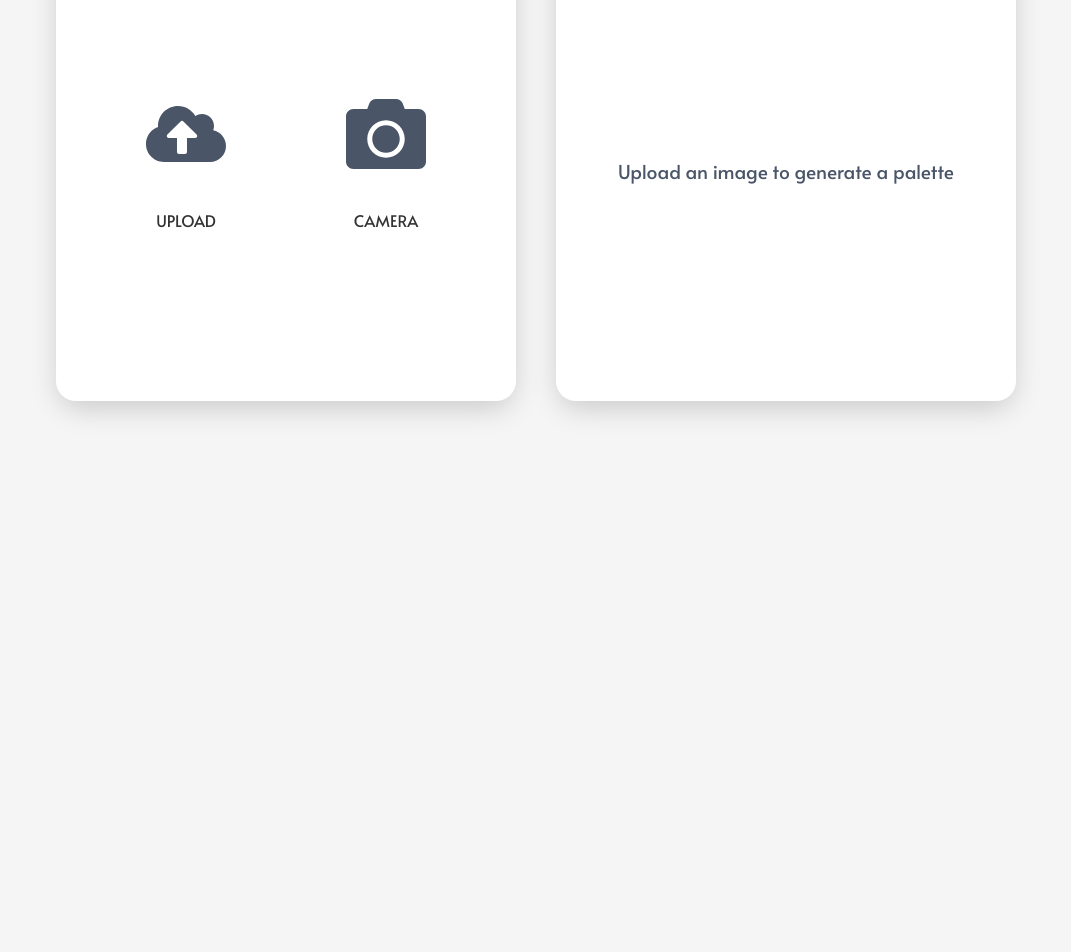
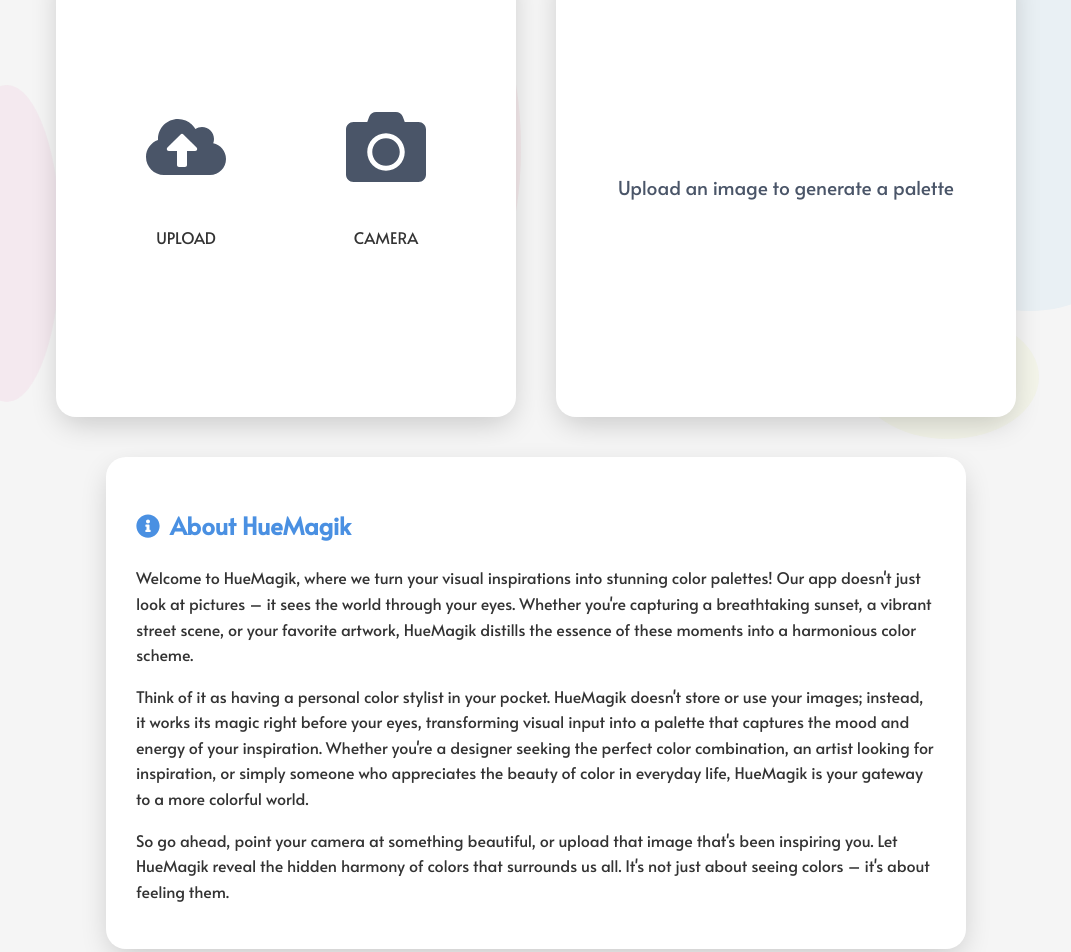
Before and after one commit to joyinfant99/huemagik-app, a React (Create React App) app: page / in a window 1280 px wide. Shown: the part 300-1252 px from the top of the page, without its empty margins (104-1175 px from the left). Before the commit the page ends 800 px from the top, so only its background shows below. Built offline with nearby package versions, Linux system fonts and the light colour scheme.

Commit message:
version2

```diff
--- a/src/App.css
+++ b/src/App.css
@@ -1,17 +1,29 @@
 @import url('https://fonts.googleapis.com/css2?family=Alata&family=Inter:wght@300;400;700&display=swap');
+
+:root {
+  --primary-color: #4A90E2;
+  --primary-hover: #3A7BC8;
+  --text-color: #333;
+  --background-color: #F5F5F5;
+  --box-shadow: 0 10px 30px -5px rgba(0, 0, 0, 0.2);
+}
 
 body {
   font-family: 'Alata', sans-serif;
-  background-color: #F5F5F5;
+  background-color: var(--background-color);
   margin: 0;
   padding: 0;
-  color: #333;
+  color: var(--text-color);
+  line-height: 1.6;
+  overflow-x: hidden;
 }
 
 .container {
   max-width: 1200px;
   margin: 0 auto;
   padding: 40px 20px;
+  position: relative;
+  z-index: 1;
 }
 
 .header {
@@ -21,22 +33,25 @@
 
 .title {
   font-family: 'Alata', sans-serif;
-  font-size: 3.5rem;
+  font-size: clamp(2.5rem, 5vw, 3.5rem);
   font-weight: 400;
   margin-bottom: 10px;
   color: #1a202c;
+  animation: fadeInDown 1s ease-out;
 }
 
 .subtitle {
   font-family: 'Alata', sans-serif;
-  font-size: 1.2rem;
+  font-size: clamp(1rem, 2vw, 1.2rem);
   color: #4a5568;
+  animation: fadeInUp 1s ease-out;
 }
 
 .content {
   display: flex;
   justify-content: center;
   gap: 40px;
+  flex-wrap: wrap;
 }
 
 .box {
@@ -45,8 +60,13 @@
   background-color: #fff;
   border-radius: 20px;
   padding: 30px;
-  box-shadow: 0 10px 30px -5px rgba(0, 0, 0, 0.2);
-  transition: box-shadow 0.3s ease;
+  box-shadow: var(--box-shadow);
+  transition: box-shadow 0.3s ease, transform 0.3s ease;
+  animation: fadeIn 1s ease-out;
+}
+
+.box:hover {
+  transform: translateY(-5px);
 }
 
 .inner-box {
@@ -68,11 +88,12 @@
   cursor: pointer;
   padding: 20px;
   border-radius: 10px;
-  transition: background-color 0.3s ease;
+  transition: background-color 0.3s ease, transform 0.3s ease;
 }
 
 .upload-option:hover {
   background-color: #f7fafc;
+  transform: scale(1.05);
 }
 
 .icon {
@@ -84,10 +105,12 @@
 
 .uploaded-image-container {
   position: relative;
+  width: 100%;
   height: 100%;
   display: flex;
   justify-content: center;
   align-items: center;
+  overflow: hidden;
 }
 
 .uploaded-image {
@@ -108,7 +131,7 @@
   border-radius: 50%;
   cursor: pointer;
   font-size: 1rem;
-  transition: background-color 0.3s ease;
+  transition: background-color 0.3s ease, transform 0.3s ease;
   display: flex;
   justify-content: center;
   align-items: center;
@@ -116,6 +139,7 @@
 
 .delete-btn:hover {
   background-color: rgba(197, 48, 48, 1);
+  transform: scale(1.1);
 }
 
 .palette-navigation {
@@ -132,11 +156,12 @@
   color: #4a5568;
   cursor: pointer;
   padding: 10px;
-  transition: color 0.3s ease;
+  transition: color 0.3s ease, transform 0.3s ease;
 }
 
 .nav-btn:hover {
   color: #2d3748;
+  transform: scale(1.1);
 }
 
 .palette-colors {
@@ -154,6 +179,11 @@
   align-items: center;
   justify-content: center;
   position: relative;
+  transition: transform 0.3s ease;
+}
+
+.color-bar:hover {
+  transform: scale(1.02);
 }
 
 .color-code {
@@ -172,7 +202,7 @@
 }
 
 .download-btn {
-  background-color: #4A90E2;
+  background-color: var(--primary-color);
   color: #fff;
   border: none;
   padding: 12px 20px;
@@ -180,11 +210,12 @@
   cursor: pointer;
   font-size: 1rem;
   font-weight: 500;
-  transition: background-color 0.3s ease;
+  transition: background-color 0.3s ease, transform 0.3s ease;
 }
 
 .download-btn:hover {
-  background-color: #3A7BC8;
+  background-color: var(--primary-hover);
+  transform: translateY(-2px);
 }
 
 .message {
@@ -197,6 +228,71 @@
   color: #e53e3e;
 }
 
+.camera-container {
+  width: 100%;
+  height: 100%;
+  display: flex;
+  flex-direction: column;
+  align-items: center;
+  justify-content: center;
+}
+
+.camera-container video {
+  width: 100%;
+  max-height: 80%;
+  object-fit: cover;
+}
+
+.camera-container button {
+  margin-top: 10px;
+  padding: 10px 20px;
+  background-color: #4A90E2;
+  color: white;
+  border: none;
+  border-radius: 5px;
+  cursor: pointer;
+}
+
+/* Background Animation */
+.background-animation {
+  position: fixed;
+  top: 0;
+  left: 0;
+  width: 100%;
+  height: 100%;
+  z-index: -1;
+  overflow: hidden;
+}
+
+.color-circle {
+  position: absolute;
+  border-radius: 50%;
+  opacity: 0.1;
+  animation: float 20s infinite ease-in-out;
+}
+
+@keyframes float {
+  0%, 100% { transform: translate(0, 0); }
+  25% { transform: translate(5%, 5%); }
+  50% { transform: translate(-5%, 10%); }
+  75% { transform: translate(10%, -5%); }
+}
+
+@keyframes fadeIn {
+  from { opacity: 0; }
+  to { opacity: 1; }
+}
+
+@keyframes fadeInDown {
+  from { opacity: 0; transform: translateY(-20px); }
+  to { opacity: 1; transform: translateY(0); }
+}
+
+@keyframes fadeInUp {
+  from { opacity: 0; transform: translateY(20px); }
+  to { opacity: 1; transform: translateY(0); }
+}
+
 @media (max-width: 900px) {
   .content {
     flex-direction: column;
@@ -204,10 +300,75 @@
   }
 
   .box {
-    width: 100%;
-    max-width: 400px;
+    width: 90%;
+    max-width: 350px;
     height: auto;
     aspect-ratio: 1 / 1;
     margin-bottom: 20px;
+    padding: 20px;
+  }
+
+  .icon {
+    width: 60px;
+    height: 60px;
+  }
+
+  .palette-navigation {
+    height: 250px;
   }
 }
+
+@media (max-width: 480px) {
+  .box {
+    max-width: 300px;
+    padding: 15px;
+  }
+
+  .download-buttons {
+    flex-direction: column;
+    gap: 10px;
+  }
+
+  .download-btn {
+    width: 100%;
+  }
+
+  .icon {
+    width: 50px;
+    height: 50px;
+  }
+
+  .palette-navigation {
+    height: 200px;
+  }
+}
+
+.about-section {
+  background-color: #fff;
+  border-radius: 20px;
+  padding: 30px;
+  margin-top: 40px;
+  box-shadow: var(--box-shadow);
+  max-width: 800px;
+  margin-left: auto;
+  margin-right: auto;
+}
+
+.about-section h2 {
+  color: var(--primary-color);
+  margin-bottom: 20px;
+  display: flex;
+  align-items: center;
+  gap: 10px;
+}
+
+.about-section p {
+  margin-bottom: 15px;
+  line-height: 1.6;
+}
+
+@media (max-width: 768px) {
+  .about-section {
+    padding: 20px;
+  }
+}
--- a/src/App.js
+++ b/src/App.js
@@ -1,10 +1,10 @@
-import React, { useState, useRef } from 'react';
+import React, { useState, useEffect, useRef } from 'react';
 import axios from 'axios';
 import { motion } from 'framer-motion';
-import { FaCloudUploadAlt, FaCamera, FaChevronLeft, FaChevronRight, FaTimes } from 'react-icons/fa';
+import { FaCloudUploadAlt, FaCamera, FaChevronLeft, FaChevronRight, FaTimes, FaInfoCircle } from 'react-icons/fa';
+import { jsPDF } from "jspdf";
 import './App.css';
 
-// API URL
 const API_URL = 'https://huemagik-render.onrender.com';
 
 function App() {
@@ -13,8 +13,19 @@
   const [isLoading, setIsLoading] = useState(false);
   const [error, setError] = useState(null);
   const [uploadedImage, setUploadedImage] = useState(null);
+  const [isMobile, setIsMobile] = useState(false);
+  const [showCamera, setShowCamera] = useState(false);
   const videoRef = useRef(null);
   const canvasRef = useRef(null);
+
+  useEffect(() => {
+    const checkMobile = () => {
+      setIsMobile(window.innerWidth <= 768);
+    };
+    checkMobile();
+    window.addEventListener('resize', checkMobile);
+    return () => window.removeEventListener('resize', checkMobile);
+  }, []);
 
   const processImage = async (file) => {
     setIsLoading(true);
@@ -22,12 +33,14 @@
 
     const formData = new FormData();
     formData.append('image', file);
-    formData.append('colors', 5);  // Number of colours to extract
+    formData.append('colors', 5);  // Number of colors to extract
 
     try {
       const response = await axios.post(`${API_URL}/process_image`, formData, {
-        headers: { 'Content-Type': 'multipart/form-data' },
-        withCredentials: true
+        headers: {
+          'Content-Type': 'multipart/form-data',
+        },
+        withCredentials: false,
       });
 
       if (response.data && response.data.colors) {
@@ -42,7 +55,13 @@
       }
     } catch (error) {
       console.error('Error processing image:', error);
-      setError(`Failed to process the image: ${error.message}`);
+      if (error.response) {
+        setError(`Server error: ${error.response.status} - ${error.response.data}`);
+      } else if (error.request) {
+        setError('No response received from server. Please check your internet connection.');
+      } else {
+        setError(`Error: ${error.message}`);
+      }
     } finally {
       setIsLoading(false);
     }
@@ -56,22 +75,16 @@
     }
   };
 
-  const deleteImage = () => {
-    setUploadedImage(null);
-    setPalette([]);
-    setError(null);
-  };
-
-  const openCamera = async () => {
+  const startCamera = async () => {
     try {
       const stream = await navigator.mediaDevices.getUserMedia({ video: true });
       if (videoRef.current) {
         videoRef.current.srcObject = stream;
-        videoRef.current.play();
+        setShowCamera(true);
       }
     } catch (err) {
-      console.error("Error accessing camera:", err);
-      setError("Failed to access camera. Please make sure you've granted the necessary permissions.");
+      console.error("Error accessing the camera:", err);
+      setError("Unable to access the camera. Please make sure you've granted the necessary permissions.");
     }
   };
 
@@ -79,22 +92,22 @@
     if (videoRef.current && canvasRef.current) {
       const context = canvasRef.current.getContext('2d');
       context.drawImage(videoRef.current, 0, 0, canvasRef.current.width, canvasRef.current.height);
-      const imageDataUrl = canvasRef.current.toDataURL('image/jpeg');
-      setUploadedImage(imageDataUrl);
+      canvasRef.current.toBlob((blob) => {
+        const file = new File([blob], "camera-capture.jpg", { type: "image/jpeg" });
+        setUploadedImage(URL.createObjectURL(file));
+        processImage(file);
+      }, 'image/jpeg');
+      setShowCamera(false);
+      if (videoRef.current.srcObject) {
+        videoRef.current.srcObject.getTracks().forEach(track => track.stop());
+      }
+    }
+  };
 
-      // Convert data URL to File object
-      fetch(imageDataUrl)
-        .then(res => res.blob())
-        .then(blob => {
-          const file = new File([blob], "camera_capture.jpg", { type: "image/jpeg" });
-          processImage(file);
-        });
-
-      // Stop the video stream
-      const stream = videoRef.current.srcObject;
-      const tracks = stream.getTracks();
-      tracks.forEach(track => track.stop());
-    }
+  const deleteImage = () => {
+    setUploadedImage(null);
+    setPalette([]);
+    setError(null);
   };
 
   const navigatePalette = (direction) => {
@@ -108,41 +121,27 @@
   };
 
   const downloadPalette = (format) => {
-    if (palette.length === 0) {
-      setError("No palette to download. Please upload an image first.");
-      return;
-    }
-
     if (format === 'pdf') {
-      // For PDF, we'll use jsPDF library
-      import('jspdf').then((jsPDF) => {
-        const { jsPDF: JsPDF } = jsPDF;
-        const doc = new JsPDF();
-
-        palette.forEach((color, index) => {
-          doc.setFillColor(color.hex);
-          doc.rect(20, 20 + (index * 40), 40, 30, 'F');
-          doc.setTextColor(0);
-          doc.text(`${color.hex} - RGB(${color.rgb})`, 70, 35 + (index * 40));
-        });
-
-        doc.save("palette.pdf");
+      const pdf = new jsPDF();
+      palette.forEach((color, index) => {
+        pdf.setFillColor(color.hex);
+        pdf.rect(20, 20 + (index * 40), 170, 30, 'F');
+        pdf.setTextColor(0);
+        pdf.text(`${color.hex} - RGB(${color.rgb})`, 25, 40 + (index * 40));
       });
+      pdf.save("palette.pdf");
     } else if (format === 'png') {
-      // For PNG, we'll use canvas
       const canvas = document.createElement('canvas');
+      canvas.width = 300;
+      canvas.height = palette.length * 60;
       const ctx = canvas.getContext('2d');
-      canvas.width = 300;
-      canvas.height = palette.length * 50;
-
       palette.forEach((color, index) => {
         ctx.fillStyle = color.hex;
-        ctx.fillRect(0, index * 50, 300, 40);
+        ctx.fillRect(0, index * 60, 300, 50);
         ctx.fillStyle = 'black';
         ctx.font = '12px Arial';
-        ctx.fillText(`${color.hex} - RGB(${color.rgb})`, 10, (index * 50) + 25);
+        ctx.fillText(`${color.hex} - RGB(${color.rgb})`, 10, (index * 60) + 40);
       });
-
       const link = document.createElement('a');
       link.download = 'palette.png';
       link.href = canvas.toDataURL();
@@ -163,14 +162,19 @@
       </motion.header>
       <div className="content">
         <motion.div
-          className="box upload-box"
+          className={`box upload-box ${isMobile ? 'mobile' : ''}`}
           whileHover={{ boxShadow: '0 20px 40px -5px rgba(0, 0, 0, 0.3)' }}
           initial={{ opacity: 0, x: -50 }}
           animate={{ opacity: 1, x: 0 }}
           transition={{ duration: 0.5 }}
         >
           <div className="inner-box">
-            {uploadedImage ? (
+            {showCamera ? (
+              <div className="camera-container">
+                <video ref={videoRef} autoPlay playsInline />
+                <button onClick={captureImage}>Capture</button>
+              </div>
+            ) : uploadedImage ? (
               <div className="uploaded-image-container">
                 <img src={uploadedImage} alt="Uploaded" className="uploaded-image" />
                 <motion.button
@@ -197,7 +201,7 @@
                   className="upload-option"
                   whileHover={{ scale: 1.1 }}
                   whileTap={{ scale: 0.9 }}
-                  onClick={openCamera}
+                  onClick={startCamera}
                 >
                   <FaCamera className="icon" />
                   <p>CAMERA</p>
@@ -211,22 +215,11 @@
               onChange={handleUpload}
               style={{ display: 'none' }}
             />
-            <video ref={videoRef} style={{ display: 'none' }} />
             <canvas ref={canvasRef} style={{ display: 'none' }} width="640" height="480" />
-            {videoRef.current && videoRef.current.srcObject && (
-              <motion.button
-                className="capture-btn"
-                whileHover={{ scale: 1.1 }}
-                whileTap={{ scale: 0.9 }}
-                onClick={captureImage}
-              >
-                Capture
-              </motion.button>
-            )}
           </div>
         </motion.div>
         <motion.div
-          className="box palette-box"
+          className={`box palette-box ${isMobile ? 'mobile' : ''}`}
           whileHover={{ boxShadow: '0 20px 40px -5px rgba(0, 0, 0, 0.3)' }}
           initial={{ opacity: 0, x: 50 }}
           animate={{ opacity: 1, x: 0 }}
@@ -287,6 +280,49 @@
           </div>
         </motion.div>
       </div>
+      <motion.div
+        className="about-section"
+        initial={{ opacity: 0, y: 50 }}
+        animate={{ opacity: 1, y: 0 }}
+        transition={{ duration: 0.5, delay: 0.5 }}
+      >
+        <h2><FaInfoCircle /> About HueMagik</h2>
+        <p>
+          Welcome to HueMagik, where we turn your visual inspirations into stunning color palettes!
+          Our app doesn't just look at pictures – it sees the world through your eyes. Whether you're
+          capturing a breathtaking sunset, a vibrant street scene, or your favorite artwork, HueMagik
+          distills the essence of these moments into a harmonious color scheme.
+        </p>
+        <p>
+          Think of it as having a personal color stylist in your pocket. HueMagik doesn't store or
+          use your images; instead, it works its magic right before your eyes, transforming visual
+          input into a palette that captures the mood and energy of your inspiration. Whether you're
+          a designer seeking the perfect color combination, an artist looking for inspiration, or
+          simply someone who appreciates the beauty of color in everyday life, HueMagik is your
+          gateway to a more colorful world.
+        </p>
+        <p>
+          So go ahead, point your camera at something beautiful, or upload that image that's been
+          inspiring you. Let HueMagik reveal the hidden harmony of colors that surrounds us all.
+          It's not just about seeing colors – it's about feeling them.
+        </p>
+      </motion.div>
+      <div className="background-animation">
+        {[...Array(5)].map((_, index) => (
+          <div
+            key={index}
+            className="color-circle"
+            style={{
+              width: `${Math.random() * 300 + 100}px`,
+              height: `${Math.random() * 300 + 100}px`,
+              left: `${Math.random() * 100}%`,
+              top: `${Math.random() * 100}%`,
+              backgroundColor: `hsl(${Math.random() * 360}, 70%, 70%)`,
+              animationDelay: `${Math.random() * 20}s`,
+            }}
+          />
+        ))}
+      </div>
     </div>
   );
 }
```
